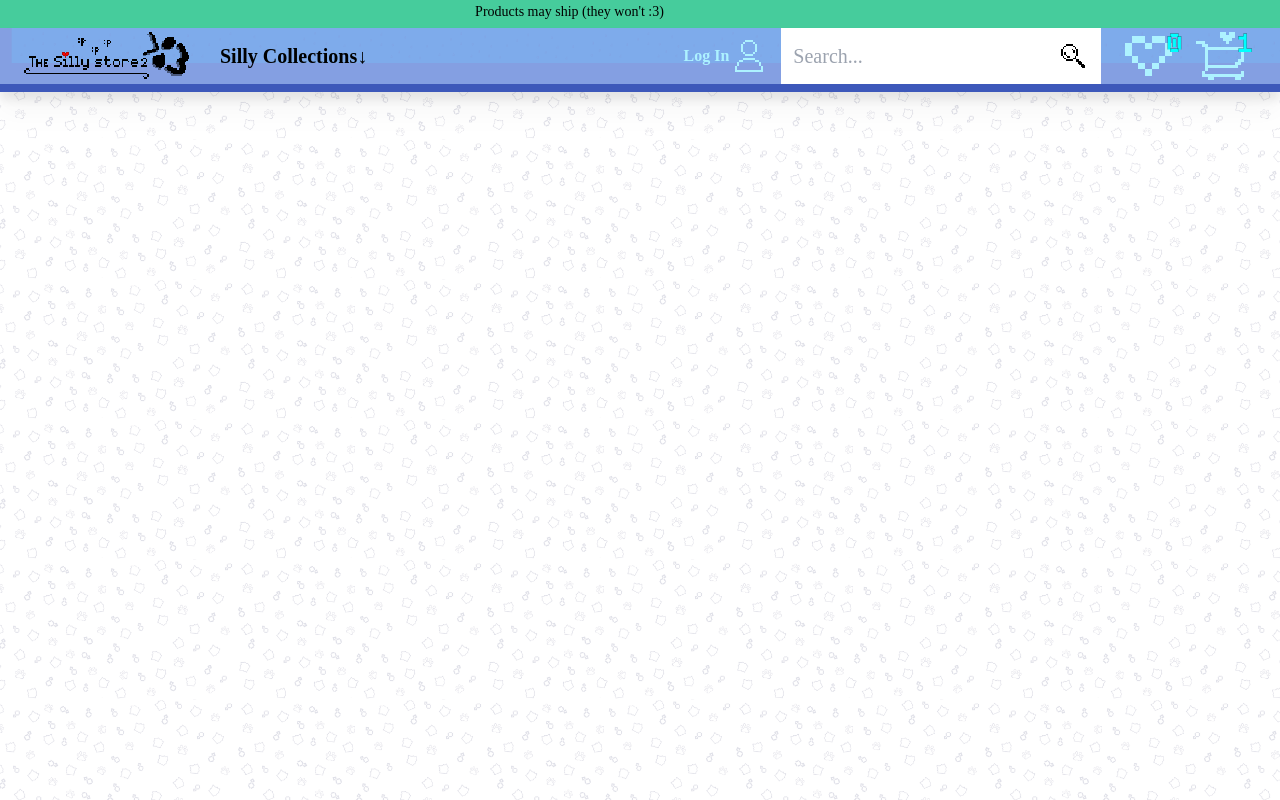
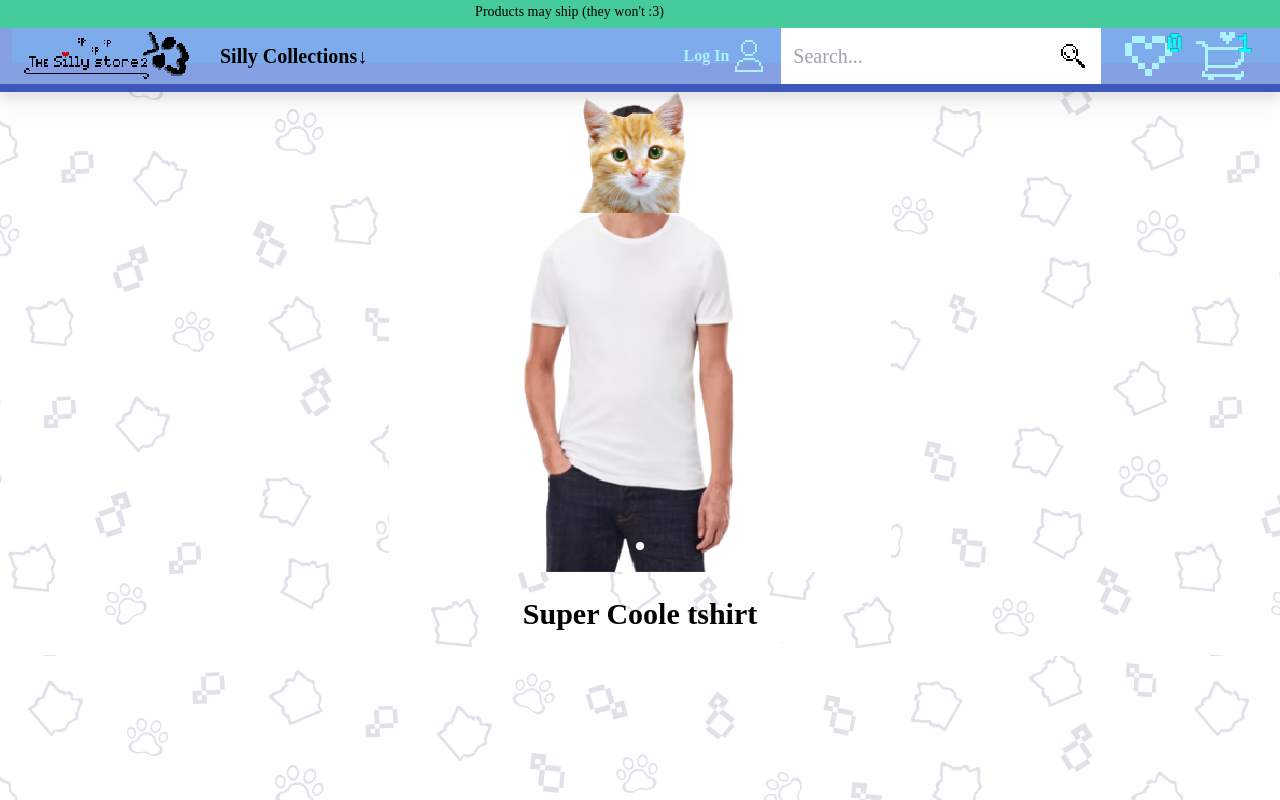
Before and after one commit to kanlilolilo/sillystore-react, a React (Vite) app: page /product in a window 1280 px wide. Built offline with nearby package versions, Linux system fonts and the light colour scheme; a web font is replaced by a local one; what spotify-web-api-js, tailwindcss-image-rendering would draw is missing.

Commit message:
product page

```diff
--- a/src/App.jsx
+++ b/src/App.jsx
@@ -20,13 +20,13 @@
         <Routes>
           <Route path="/" element={<Home />} />
           <Route path="products" element={<Products />} />
-          <Route path="product/:id" element={<Product />} />
+          <Route path="product" element={<Product />} />
           <Route path="auth/spotifylogin" element={<SpotifyLogin />} />
-          <Route path="/profile" element={<Profile />} />
+          <Route path="profile" element={<Profile />} />
           <Route path="auth/login" element={<Login />} />
           <Route path="auth/register" element={<Register />} />
           <Route path="auth/logout" element={<Logout />} />
-          <Route path="/cart" element={<Cart />} />
+          <Route path="cart" element={<Cart />} />
         </Routes>
       </div>
     </SpotifyProvider>
--- a/src/components/ArtistProduct.jsx
+++ b/src/components/ArtistProduct.jsx
@@ -8,17 +8,23 @@
 function ArtistProduct() {
   const { topArtist, loggedIn } = useContext(SpotifyContext);
 
+  const navigate = useNavigate();
+
+  const goToProductPage = () => {
+    navigate('/product');
+  }
+
   if (!loggedIn) {
-    return null; // Do not render if not logged in
+    return null;
   }
 
   return (
-    <div className={`${styles.artistproduct} single-product cursor-pointer w-[240px] h-[240px] flex rounded-3xl mx-auto drop-shadow-lg -z-10`}>
-      <div className={`${styles.pixeltextbox} w-[220px] h-10 mt-auto rendering-pixelated`}>
-        <h1 className=" text-lg mt-[4.5px] px-4 max-w-[196px] truncate cursor-default">
+    <div onClick={goToProductPage} className={`${styles.artistproduct} single-product cursor-pointer w-[240px] h-[240px] flex rounded-3xl mx-auto drop-shadow-lg -z-10`}>
+      <div className={`w-[220px] h-10 mt-auto border-[7px] border-[#686464] bg-[#fff]`}>
+        <h1 className=" text-lg px-2 max-w-[190px] truncate cursor-default">
           {topArtist ? `${topArtist.name}'s super mooie tshirt` : 'Loading...'}
         </h1>
-        <div className={`${styles.pixelcircle} w-16 h-16 -mr-[28px] pt-3.5 pl-3 -mt-[56.5px] ml-auto cursor-pointer rendering-pixelated`}>
+        <div className={`${styles.pixelcircle} w-16 h-16 -mr-[28px] pt-3.5 pl-3 -mt-[59px] ml-auto cursor-pointer rendering-pixelated`}>
           <img
             src={cart} className="h-9 w-9 rendering-pixelated"
             onMouseEnter={(e) => e.currentTarget.src = cartGif}
--- /dev/null
+++ b/src/components/ItemCarousel.jsx
@@ -0,0 +1,61 @@
+import React from 'react';
+// Import Swiper React components
+import { Swiper, SwiperSlide } from 'swiper/react';
+
+import testimg from '../assets/img/clothing_img/shirt/cat_withshirt.png';
+
+// Import Swiper styles
+import 'swiper/css';
+import 'swiper/css/zoom';
+import 'swiper/css/pagination';
+import 'swiper/css/navigation';
+
+// import required modules
+import { Zoom, Pagination, Autoplay } from 'swiper/modules';
+
+export default function App() {
+  return (
+    <>
+      <div className="-mt-6 -mr-6 -ml-6 mb-6">
+        <Swiper
+          style={{
+            '--swiper-navigation-color': '#fff',
+            '--swiper-pagination-color': '#fff',
+          }}
+          zoom={true}
+          spaceBetween={0}
+          centeredSlides={true}
+          pagination={{
+            dynamicBullets: true,
+          }}
+          autoplay={{
+            delay: 10000,
+            disableOnInteraction: false,
+          }}
+          modules={[Pagination, Autoplay]}
+        >
+          {/* big slides */}
+          <SwiperSlide className="swiper-zoom-container">
+            <a href="" className="cursor-default">
+              <img src={testimg} alt="Slide 1" className="w-[1920px] rendering-pixelated sm:h-[480px] sm:w-auto bg-[#fff]"/>
+            </a>
+          </SwiperSlide>
+
+          <SwiperSlide className="swiper-zoom-container">
+            <a href="https://www.rvspijker.nl/" className="cursor-default">
+              <img src={testimg} alt="Slide 1" className="w-[1920px] sm:h-[480px] sm:w-auto bg-[#fff]"/>
+            </a>
+          </SwiperSlide>
+
+          <SwiperSlide className="swiper-zoom-container">
+            <a href="" className="cursor-default">
+              <img src={testimg} alt="Slide 1" className="w-[1920px] sm:h-[480px] sm:w-auto bg-[#fff]"/>
+            </a>
+          </SwiperSlide>
+
+
+        </Swiper>
+      </div>
+    </>
+  );
+}
--- a/src/components/Product.jsx
+++ b/src/components/Product.jsx
@@ -1,10 +1,13 @@
-import React from 'react';
+import React, { useContext } from 'react';
 import { useNavigate } from 'react-router-dom';
+import { SpotifyContext } from '../SpotifyContext';
+import ItemCarousel from './ItemCarousel';
 
 function Product() {
   return (
     <div>
-      <h1 className="text-3xl mx-auto text-center">Product</h1>
+      <ItemCarousel />
+      <h1 className="text-3xl mx-auto text-center">Super Coole tshirt</h1>
     </div>
   );
 }
--- a/src/components/SingleProduct.jsx
+++ b/src/components/SingleProduct.jsx
@@ -7,9 +7,9 @@
 function SingleProduct() {
   return (
     <div className={`${styles.product} single-product cursor-pointer w-[240px] h-[240px] flex rounded-3xl mx-auto drop-shadow-lg -z-10`}>
-      <div className={`${styles.pixeltextbox} w-[220px] h-10 mt-auto rendering-pixelated`}>
-        <h1 className=" text-lg mt-[4.5px] px-4 max-w-[196px] truncate cursor-default">Kharua's super mooie tshirt</h1>
-        <div className={`${styles.pixelcircle} w-16 h-16 -mr-[28px] pt-3.5 pl-3 -mt-[56.5px] ml-auto cursor-pointer rendering-pixelated`}>
+      <div className={`w-[220px] h-10 mt-auto border-[7px] border-[#686464] bg-[#fff]`}>
+        <h1 className=" text-lg px-2 max-w-[190px] truncate cursor-default">Kharua's super mooie tshirt</h1>
+        <div className={`${styles.pixelcircle} w-16 h-16 -mr-[28px] pt-3.5 pl-3 -mt-[59px] ml-auto cursor-pointer rendering-pixelated`}>
           <img
             src={cart} className="h-9 w-9 rendering-pixelated"
             onMouseEnter={(e) => e.currentTarget.src = cartGif}
```
